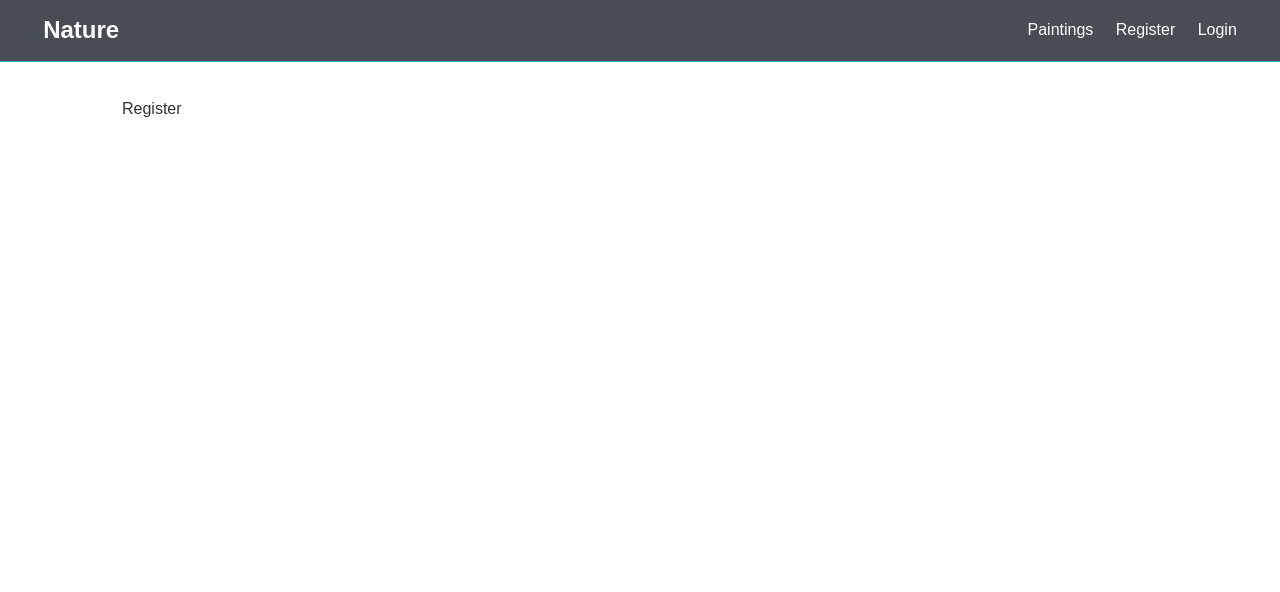
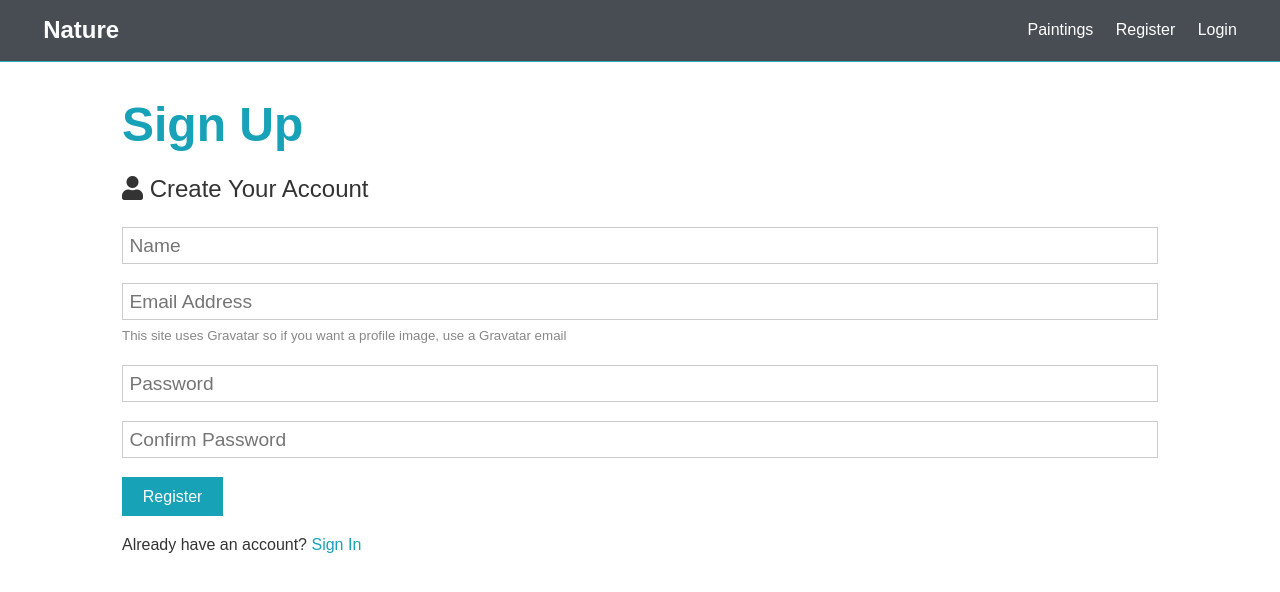
Before and after one commit to leonid1990/inse_proj5779, a React (Create React App) app in the folder frontend/: page /register in a window 1280 px wide. Shown: the top 592 px of the page. Built offline with nearby package versions, Linux system fonts and the light colour scheme.

Commit message:
added registration logic

```diff
--- a/frontend/src/components/auth/Register.js
+++ b/frontend/src/components/auth/Register.js
@@ -1,7 +1,82 @@
-import React from "react";
+import React, { Fragment, useState } from "react";
 
 const Login = () => {
-  return <div>Register</div>;
+  const [formData, setFormData] = useState({
+    name: "",
+    email: "",
+    password: "",
+    password2: ""
+  });
+  const { name, email, password, password2 } = formData;
+  const onChange = e =>
+    setFormData({ ...formData, [e.target.name]: e.target.value });
+  const onSubmit = async e => {
+    e.preventDefault();
+    if (password !== password2) {
+      console.log("Passwords do not match", "danger");
+    } else {
+      console.log(formData);
+    }
+  };
+
+  return (
+    <Fragment>
+      <h1 className='large text-primary'>Sign Up</h1>
+      <p className='lead'>
+        <i className='fas fa-user'></i> Create Your Account
+      </p>
+      <form className='form' onSubmit={e => onSubmit(e)}>
+        <div className='form-group'>
+          <input
+            type='text'
+            placeholder='Name'
+            name='name'
+            value={name}
+            onChange={e => onChange(e)}
+            required
+          />
+        </div>
+        <div className='form-group'>
+          <input
+            type='email'
+            placeholder='Email Address'
+            name='email'
+            value={email}
+            onChange={e => onChange(e)}
+            required
+          />
+          <small className='form-text'>
+            This site uses Gravatar so if you want a profile image, use a
+            Gravatar email
+          </small>
+        </div>
+        <div className='form-group'>
+          <input
+            type='password'
+            placeholder='Password'
+            name='password'
+            value={password}
+            onChange={e => onChange(e)}
+            minLength='6'
+          />
+        </div>
+        <div className='form-group'>
+          <input
+            type='password'
+            placeholder='Confirm Password'
+            name='password2'
+            value={password2}
+            onChange={e => onChange(e)}
+            minLength='6'
+          />
+        </div>
+        <input type='submit' className='btn btn-primary' value='Register' />
+      </form>
+      <p className='my-1'>
+        Already have an account? <a href='login.html'>Sign In</a>
+      </p>
+    </Fragment>
+  );
 };
 
 export default Login;
```
